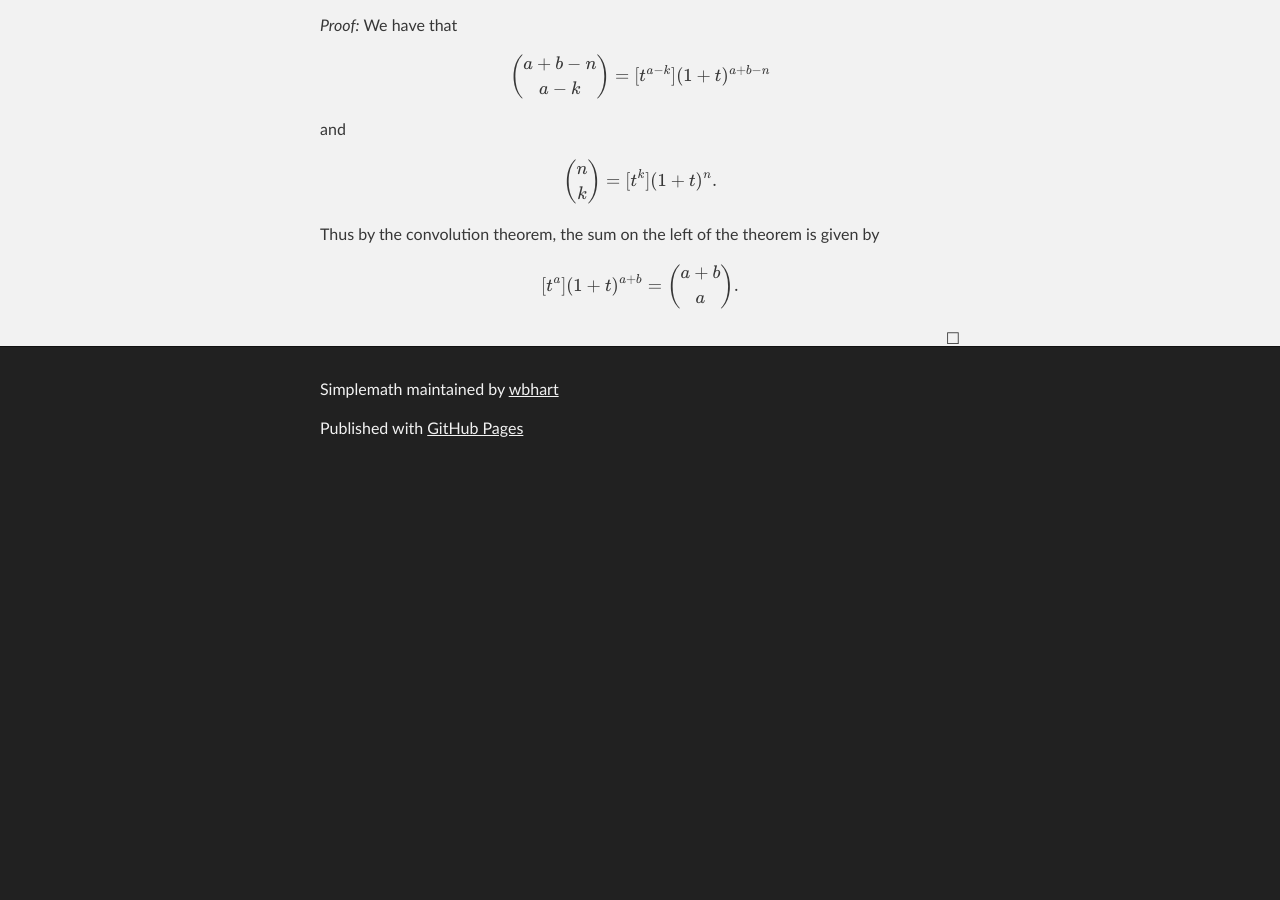
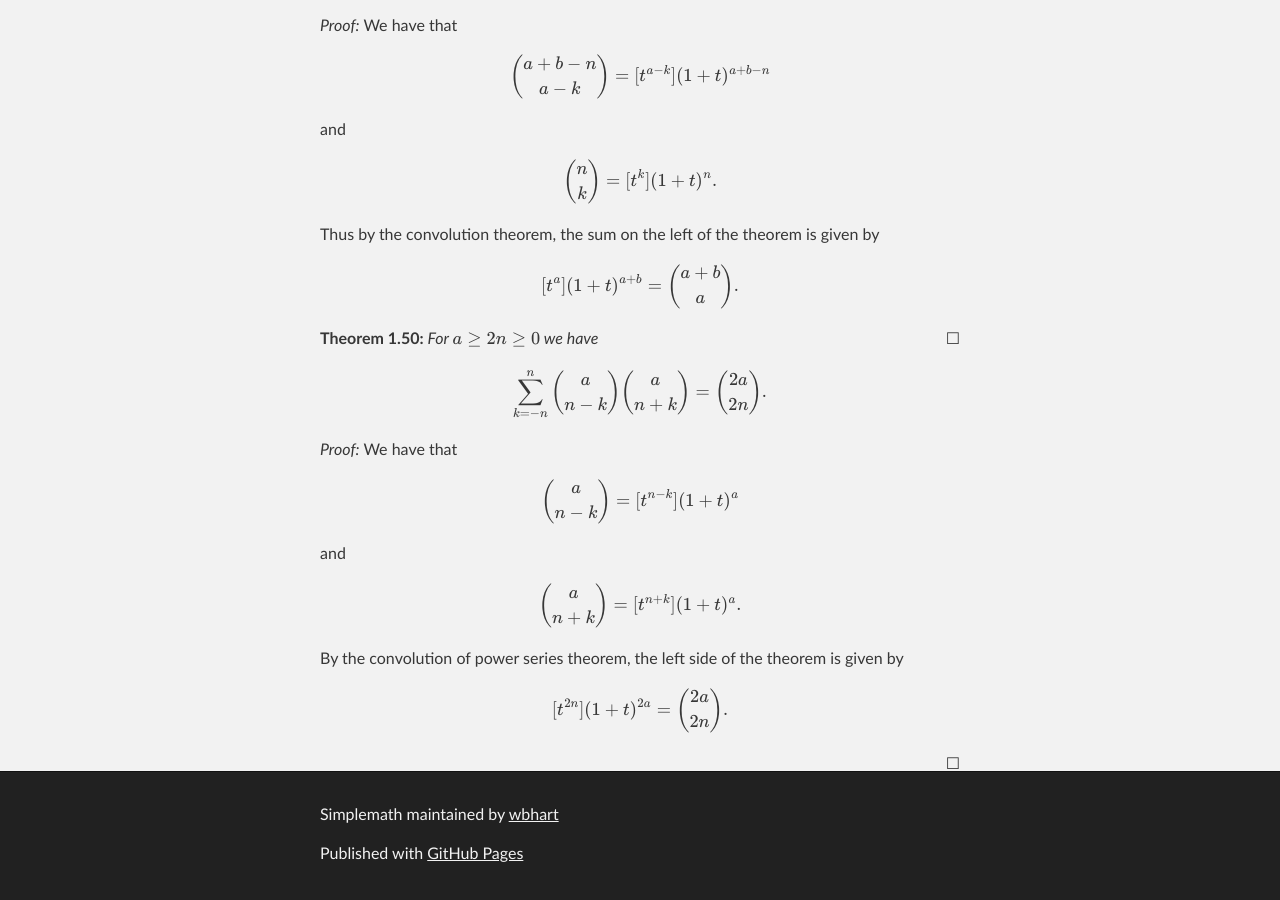
Before and after one commit to wbhart/SimpleMath, a Jekyll site: the page built from binomial.html, in a window 1280 px wide and 900 px high, scrolled down 15724 px. Built offline with Jekyll 4.4.1, drawn with Linux system fonts in a browser that asks for light colours; formulas are drawn with MathJax 3; before the commit the page ends 16199 px from its top, so only the background shows below that.

Commit message:
Update binomial.html

```diff
--- a/binomial.html
+++ b/binomial.html
@@ -550,3 +550,17 @@ $$\binom{n}{k} = [t^k] (1 + t)^n.$$
 Thus by the convolution theorem, the sum on the left of the theorem is given by
 $$[t^a] (1 + t)^{a + b} = \binom{a + b}{a}.$$
 </proof>
+
+<theorem> For $a \geq 2n \geq 0$ we have
+$$\sum_{k = -n}^n \binom{a}{n - k}\binom{a}{n + k} = \binom{2a}{2n}.$$
+</theorem>
+
+<proof> We have that
+$$\binom{a}{n - k} = [t^{n - k}] (1 + t)^a$$
+
+and
+$$\binom{a}{n + k} = [t^{n + k}] (1 + t)^a.$$
+
+By the convolution of power series theorem, the left side of the theorem is given by
+$$[t^{2n}] (1 + t)^{2a} = \binom{2a}{2n}.$$
+</proof>
```
